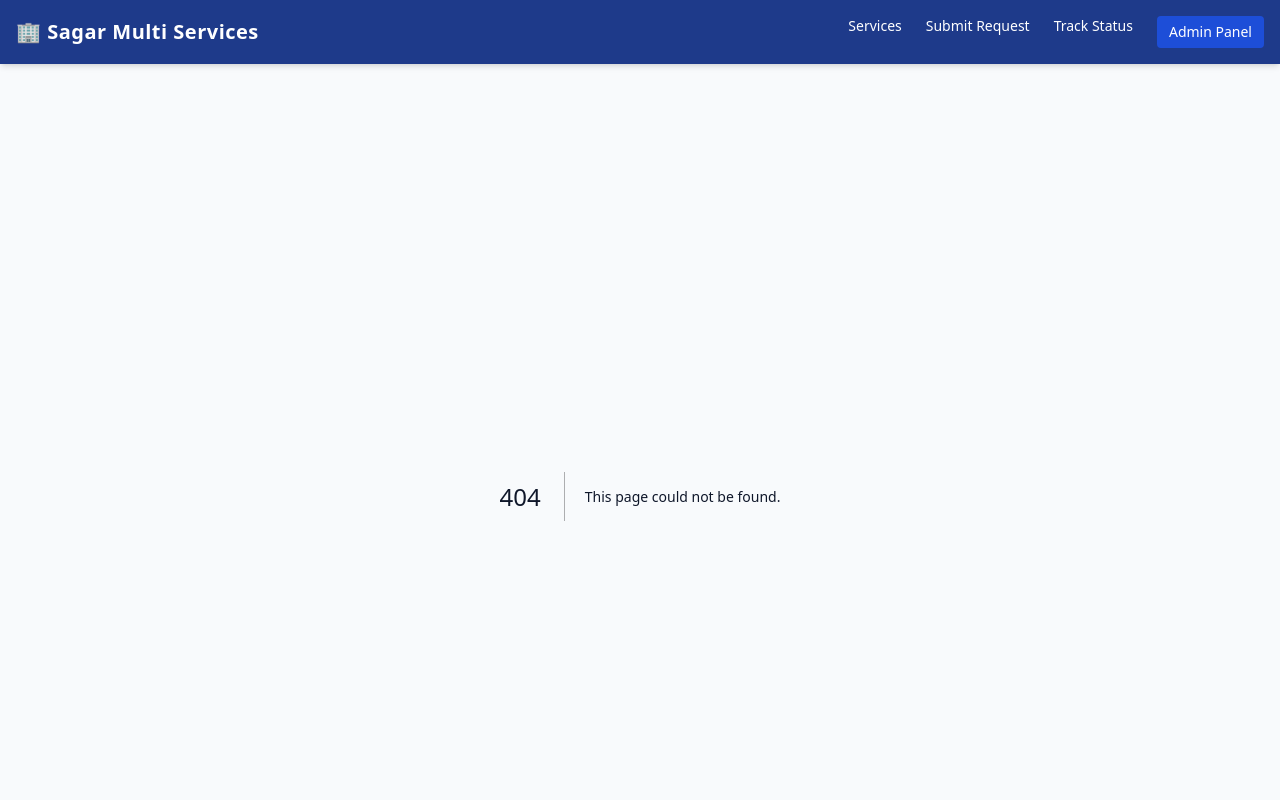
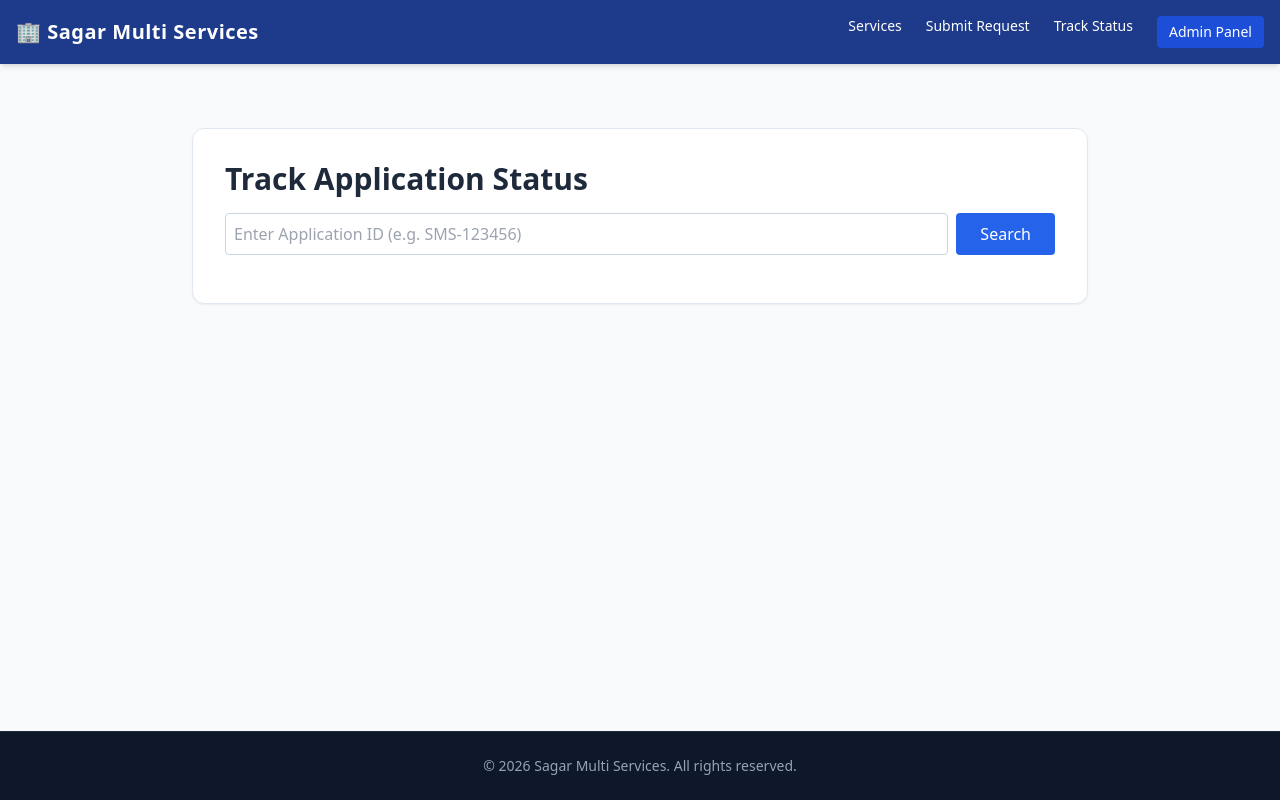
Before and after one commit to sagarmultiservices/sagar-multi-services, a Next.js app: page /sagar-multi-services/status in a window 1280 px wide. Before the commit this address had no page. Shown: the top 800 px of the page. Built offline with nearby package versions, Linux system fonts and the light colour scheme.

Commit message:
Add StatusPage component for application tracking

```diff
--- /dev/null
+++ b/app/status/page.jsx
@@ -0,0 +1,11 @@
+export default function StatusPage() {
+  return (
+    <div className="max-w-4xl mx-auto p-8 bg-white my-8 rounded-xl shadow-sm border border-slate-200">
+      <h1 className="text-3xl font-bold mb-4 text-slate-800">Track Application Status</h1>
+      <div className="flex gap-2 mb-4">
+        <input type="text" className="border border-slate-300 rounded p-2 flex-grow" placeholder="Enter Application ID (e.g. SMS-123456)" />
+        <button className="bg-blue-600 text-white px-6 py-2 rounded font-medium hover:bg-blue-700">Search</button>
+      </div>
+    </div>
+  );
+}
```
